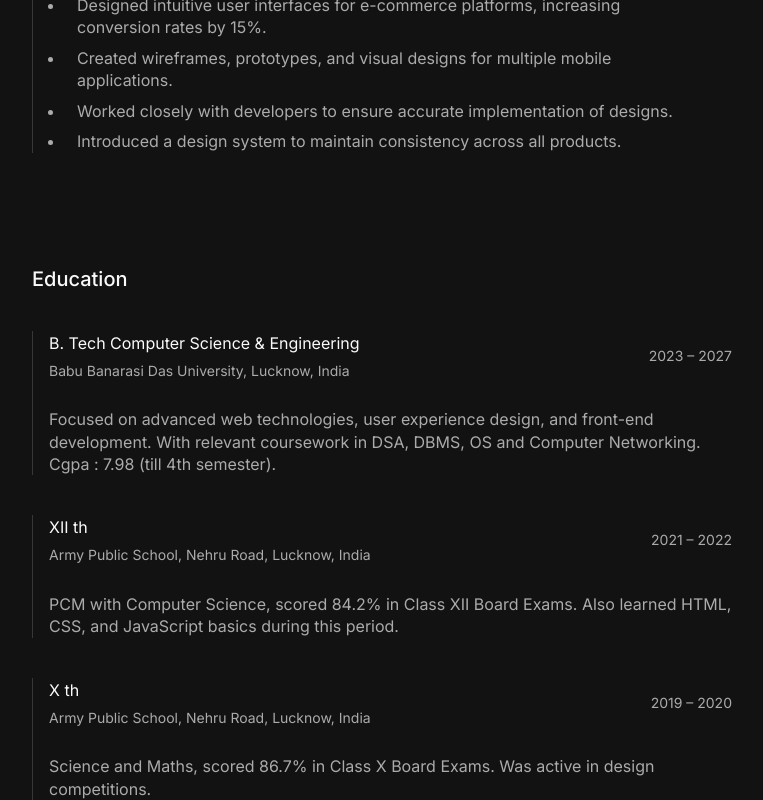
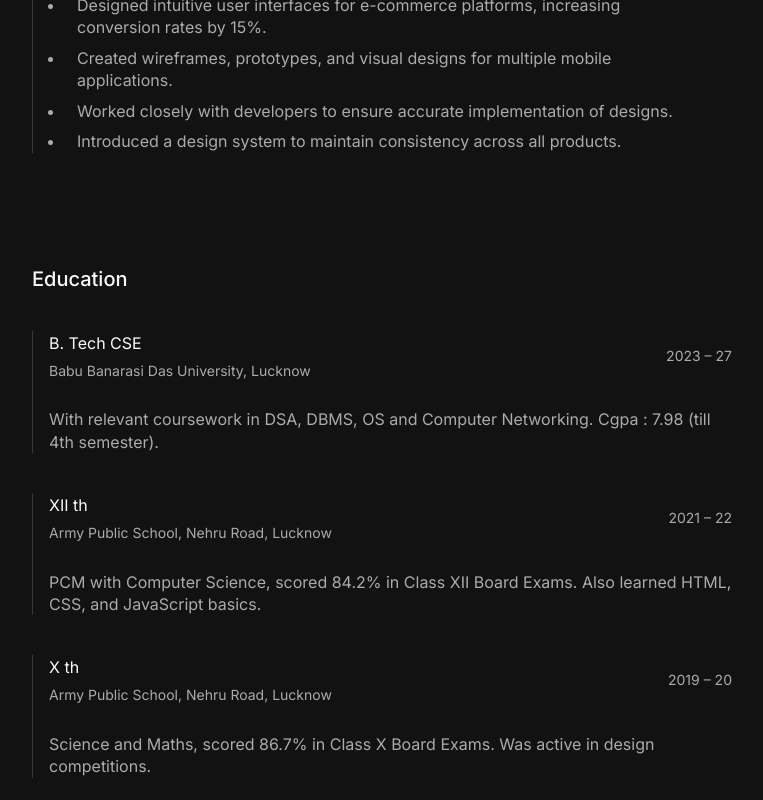
Before and after one commit to PranavMarch20/pranav-resume, a React (Vite) app: page / in a window 1280 px wide. Shown: the part 1228-2028 px from the top of the page, without its empty margins (258-1021 px from the left). After the commit the page ends 2006 px from the top, so only its background shows below. Built offline with nearby package versions, Linux system fonts and the light colour scheme.

Commit message:
links select none

```diff
--- a/src/components/Intro.jsx
+++ b/src/components/Intro.jsx
@@ -36,19 +36,19 @@ const Intro = () => {
                     </div>
                 </div>
                 <div className='flex md:flex-col items-center md:items-start justify-between gap-10 md:gap-3'>
-                    <a className='text-highlink md:text-highlink-md flex items-center gap-1.5 border-b-[0.5px] border-[#ababab3f] relative group pb-[3px]' href="#contact"><i className="ph ph-link-simple pt-[1px]"></i>Contact me
+                    <a className='text-highlink md:text-highlink-md flex items-center select-none gap-1.5 border-b-[0.5px] border-[#ababab3f] relative group pb-[3px]' href="#contact"><i className="ph ph-link-simple pt-[1px]"></i>Contact me
                         <span className="absolute left-0 bottom-0 w-0 h-[2px] bg-current transition-all duration-300 group-hover:w-full"></span>
                     </a>
-                    <a className='text-highlink md:text-highlink-md flex items-center gap-1.5 border-b-[0.5px] border-[#ababab3f] relative group pb-[3px]' href={introData.resumePDF} download="Pranav_Resume.pdf"><i className="ph ph-download-simple pt-[1px]"></i>Download CV
+                    <a className='text-highlink md:text-highlink-md flex items-center select-none gap-1.5 border-b-[0.5px] border-[#ababab3f] relative group pb-[3px]' href={introData.resumePDF} download="Pranav_Resume.pdf"><i className="ph ph-download-simple pt-[1px]"></i>Download CV
                         <span className="absolute left-0 bottom-0 w-0 h-[2px] bg-current transition-all duration-300 group-hover:w-full"></span>
                     </a>
                 </div>
             </div>
             <div className='flex flex-col md:flex-row md:justify-between w-full items-center md:items-start gap-4 pt-2 border-t-[0.5px] border-[#ababab3f]'>
-                <p className='text-para md:text-para-md flex gap-1 hover:text-white cursor-pointer transition-colors' onClick={copyEmail}><i className="ph ph-copy pt-[3px]"></i>{email}</p>
+                <p className='text-para md:text-para-md flex gap-1 select-none hover:text-white cursor-pointer transition-colors' onClick={copyEmail}><i className="ph ph-copy pt-[3px]"></i>{email}</p>
                 <div className='flex gap-4'>
-                    <a className='text-para md:text-para-md flex gap-1 hover:text-white cursor-pointer transition-colors' href="https://github.com/PranavMarch20"><i className="ph ph-github-logo pt-[2px]"></i>Github</a>
-                    <a className='text-para md:text-para-md flex gap-1 hover:text-white cursor-pointer transition-colors' href="https://www.linkedin.com/in/pranavmarch20/"><i className="ph ph-linkedin-logo pt-[2px]"></i>LinkedIn</a>
+                    <a className='text-para md:text-para-md flex gap-1 hover:text-white cursor-pointer transition-colors select-none' href="https://github.com/PranavMarch20"><i className="ph ph-github-logo pt-[2px]"></i>Github</a>
+                    <a className='text-para md:text-para-md flex gap-1 hover:text-white cursor-pointer transition-colors select-none' href="https://www.linkedin.com/in/pranavmarch20/"><i className="ph ph-linkedin-logo pt-[2px]"></i>LinkedIn</a>
                 </div>
             </div>
         </div>
--- a/src/components/Navbar.jsx
+++ b/src/components/Navbar.jsx
@@ -7,7 +7,7 @@ export default function Navbar() {
     const toggleNavbar = () => setIsOpen(!isOpen);
 
     return (
-        <div className="fixed z-20 top-0 flex flex-col items-center justify-center h-fit w-full">
+        <div className="fixed z-20 top-0 flex flex-col items-center justify-center h-fit w-full select-none">
             <div className="relative ">
                 {/* Toggle Button */}
                 <button
--- a/src/constants/constants.js
+++ b/src/constants/constants.js
@@ -39,23 +39,23 @@ const experienceData = [
 
 const educationData = [
     {
-        course: "B. Tech Computer Science & Engineering",
-        institution: "Babu Banarasi Das University, Lucknow, India",
-        period: "2023 – 2027",
+        course: "B. Tech CSE",
+        institution: "Babu Banarasi Das University, Lucknow",
+        period: "2023 – 27",
         description:
-            "Focused on advanced web technologies, user experience design, and front-end development. With relevant coursework in DSA, DBMS, OS and Computer Networking. Cgpa : 7.98 (till 4th semester).",
+            "With relevant coursework in DSA, DBMS, OS and Computer Networking. Cgpa : 7.98 (till 4th semester).",
     },
     {
         course: "XII th",
-        institution: "Army Public School, Nehru Road, Lucknow, India",
-        period: "2021 – 2022",
+        institution: "Army Public School, Nehru Road, Lucknow",
+        period: "2021 – 22",
         description:
-            "PCM with Computer Science, scored 84.2% in Class XII Board Exams. Also learned HTML, CSS, and JavaScript basics during this period.",
+            "PCM with Computer Science, scored 84.2% in Class XII Board Exams. Also learned HTML, CSS, and JavaScript basics.",
     },
     {
         course: "X th",
-        institution: "Army Public School, Nehru Road, Lucknow, India",
-        period: "2019 – 2020",
+        institution: "Army Public School, Nehru Road, Lucknow",
+        period: "2019 – 20",
         description:
             "Science and Maths, scored 86.7% in Class X Board Exams. Was active in design competitions.",
     },
```
